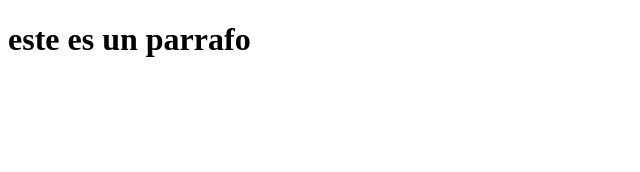
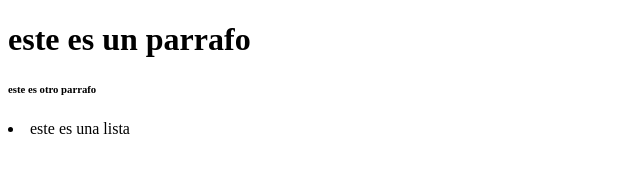
Before and after one commit to jarold-creator/MiprimerRepositorio, a plain HTML site: page index.html in a window 1280 px wide. Shown: the whole page, without its empty margins (0-640 px from the left). Drawn offline with Linux system fonts and the light colour scheme.

Commit message:
se agrego unos parrafos

```diff
--- a/index.html
+++ b/index.html
@@ -10,6 +10,10 @@
 
 <body>
     <h1>este es un parrafo</h1>
+    <h6>este es otro parrafo</h6>
+    <header>
+        <li>este es una lista</li>
+    </header>
 </body>
 
 </html>
```
Also changed, not shown: 1 other file.
